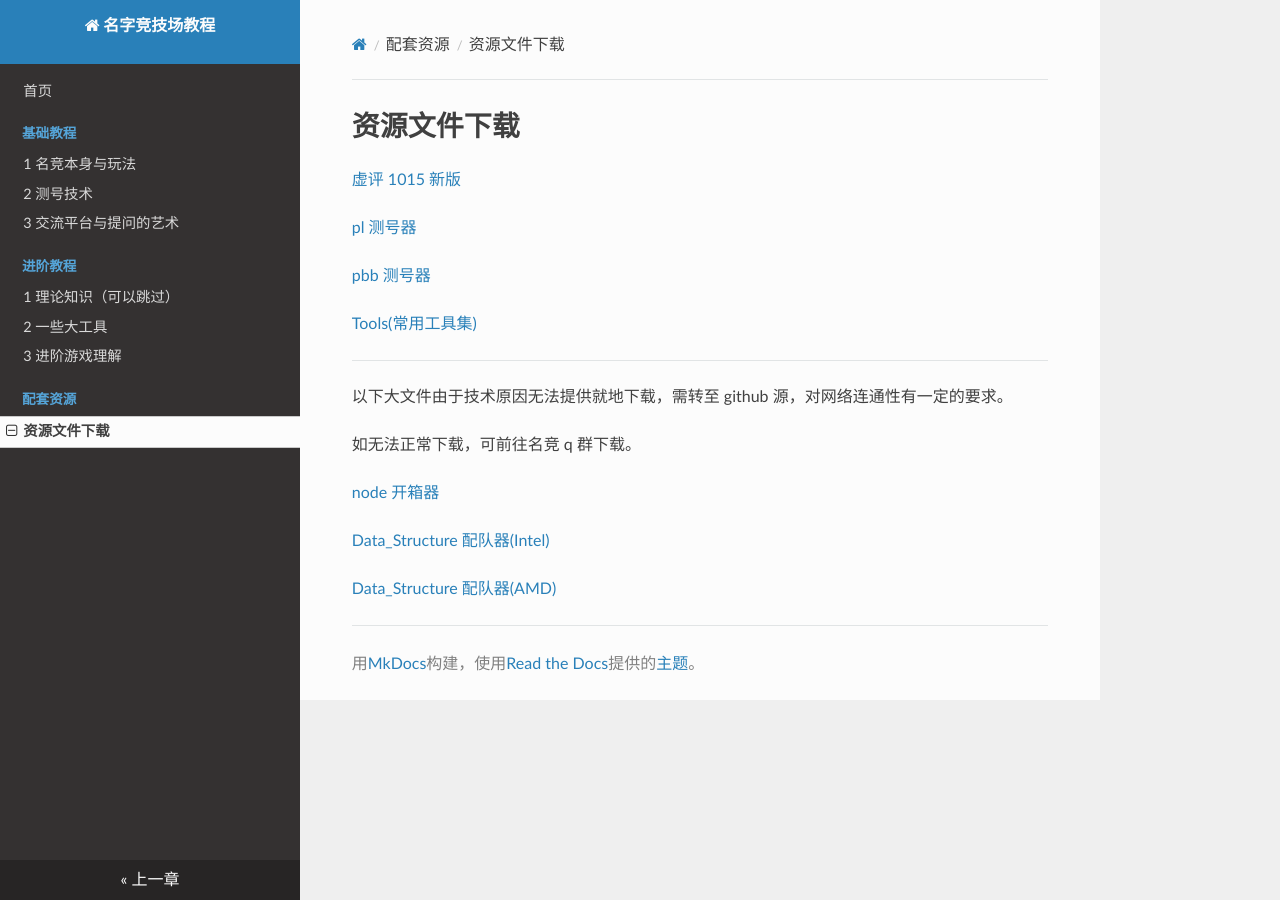
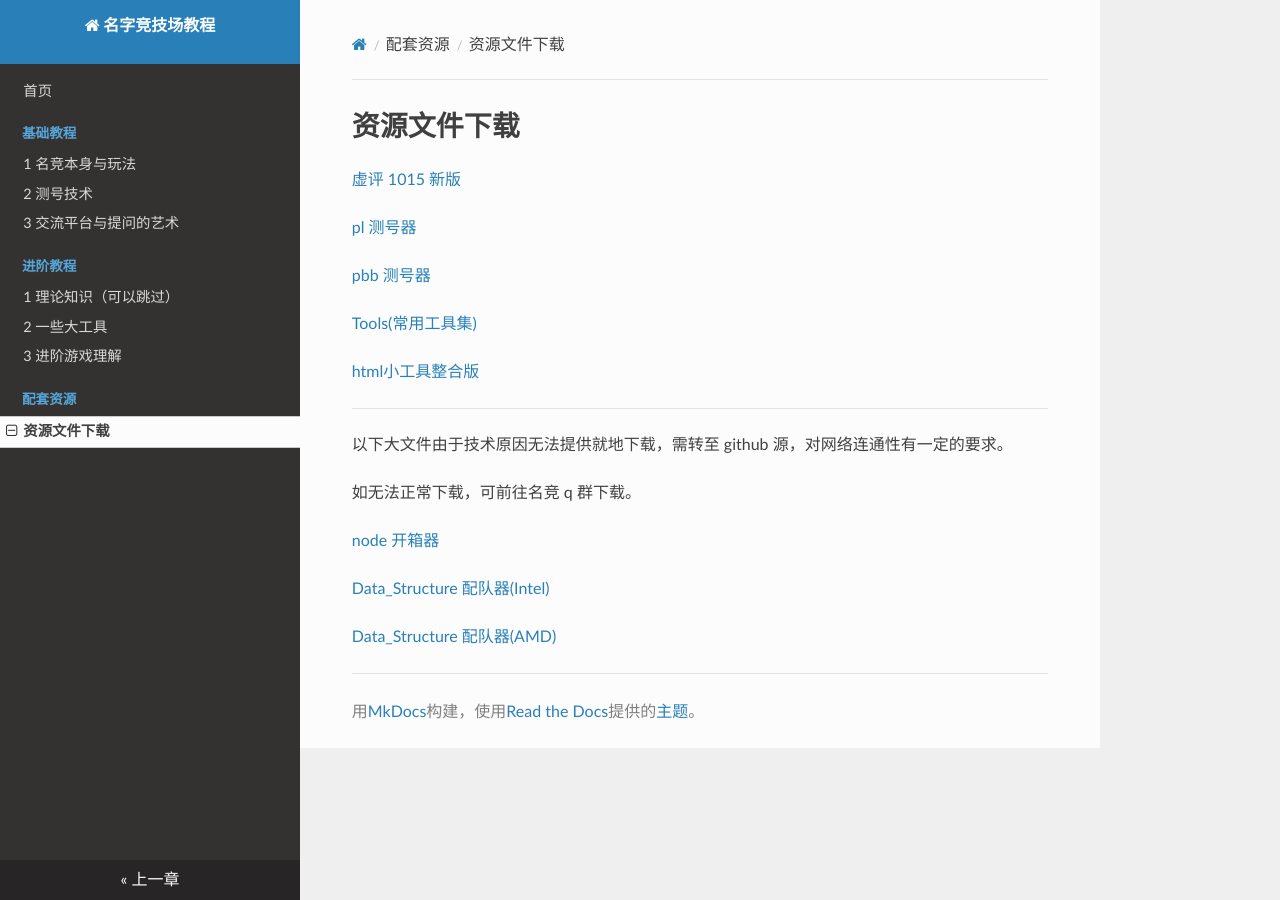
Before and after one commit to sqrt2802/namern-help-dev, an MkDocs documentation site: the page built from docs/extra-resources.md, in a window 1280 px wide. Built offline with MkDocs 1.6.1, drawn with Linux system fonts in a browser that asks for light colours.

Commit message:
hanxu-tools

```diff
--- a/docs/extra-resources.md
+++ b/docs/extra-resources.md
@@ -7,6 +7,8 @@
 [pbb 测号器](files/pbb.zip)
 
 [Tools(常用工具集)](files/tools.zip)
+
+[html小工具整合版](files/html-tools.zip)
 
 ------
 
```
Also changed, not shown: 1 other file.
